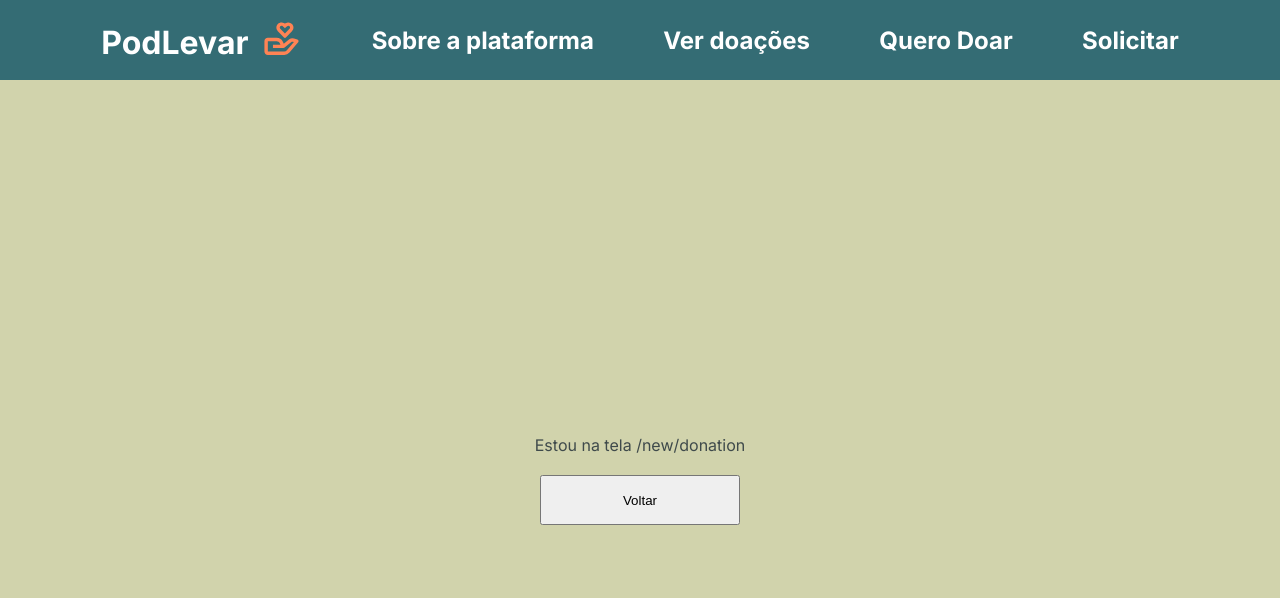
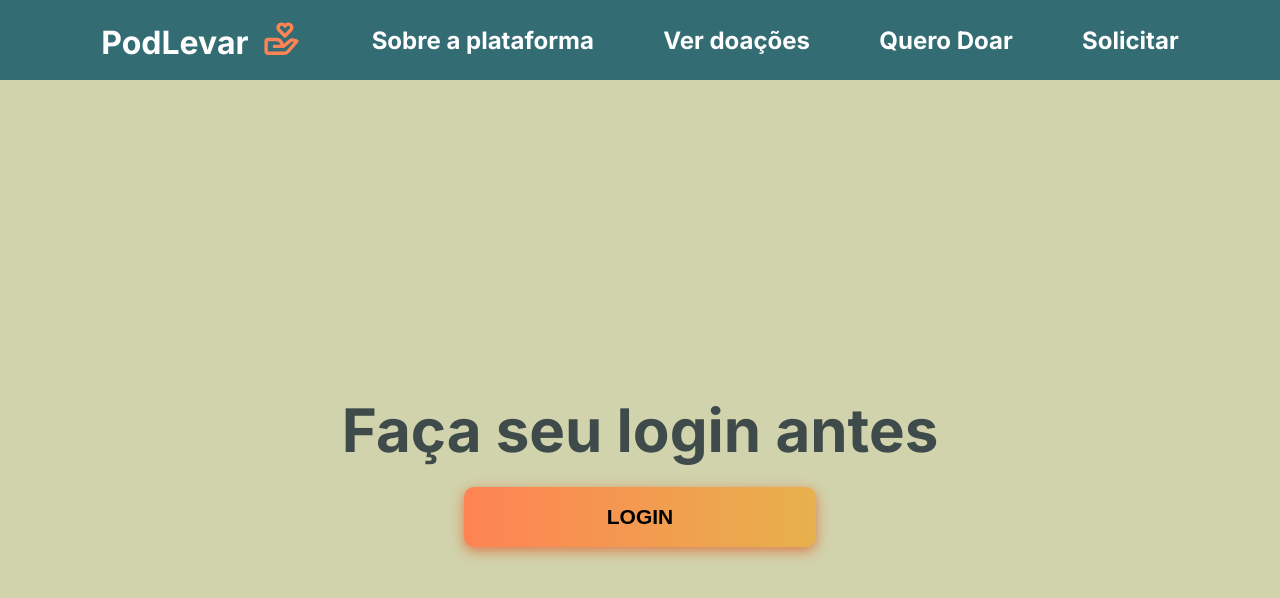
Before and after one commit to oigorholanda/PodLevar-SPA, a Next.js app: page /new/donation in a window 1280 px wide. Shown: the top 598 px of the page. Built offline with nearby package versions, Linux system fonts and the light colour scheme.

Commit message:
feat: login redirect

```diff
--- a/app/about/email/page.js
+++ b/app/about/email/page.js
@@ -2,11 +2,12 @@
 
 import Link from 'next/link'
 import { styled } from 'styled-components'
+import {notFound } from 'next/navigation'
 
 export default function Email() {
    return (
       <Link href="/">
-         <Back>Mail me</Back>
+        {notFound()}
       </Link>
    )
 }
--- /dev/null
+++ b/app/components/Button.js
@@ -0,0 +1,24 @@
+import { color1, color12, color18, color14, color2, color3, color6, color10, color15, color20 } from "@/constants/colors";
+import { styled } from "styled-components";
+
+export default styled.button`
+    background-image: linear-gradient(to right, ${color12}, ${color1}, ${color14}, ${color12});
+    background-size: 300% 100%;
+    width: 50%;
+    height: 40px;
+    box-shadow: 0 4px 13px 0 rgba(229, 66, 10, 0.6);
+    color: black;
+    border: none;
+	border-radius: 10px;
+	text-transform: uppercase;
+	font-size: 0.35em;
+    font-weight: 600;
+    margin: 20px;
+    cursor: pointer;
+    transition: all 0.4s ease-in-out;
+	&:hover {
+        color: rgb(8, 54, 54);
+        transition: all .4s ease-in-out;
+        background-position: 110% 0;
+    }
+`
--- /dev/null
+++ b/app/components/Page.js
@@ -0,0 +1,26 @@
+import styled from 'styled-components';
+
+export default styled.div`
+  background: ${props => props.background};
+  background-size: cover;
+  min-height: 100vh;
+  width: 100%;
+  padding: 20px;
+  display: flex;
+  justify-content: center;
+  align-items: center;
+  flex-direction: column;
+  font-size: 40px;
+
+  & > *:not(:last-child) {
+    margin-bottom: 24px;
+  }
+
+  & > * {
+    text-align: center;
+  }
+
+  @media (max-width: 600px) {
+    padding: 0;
+  }
+`;
--- a/app/constants/colors.js
+++ b/app/constants/colors.js
@@ -21,30 +21,8 @@ export const color18 = '#3f4a4b'
 export const color19 = '#aaaaaa'
 export const color20 = '#dcdcdc'
 
-// Paleta Azul Suave:
-// Primária: #3D6FD9
-// Secundária: #85A9F0
-// Destaque: #F0C985
-// Neutro 1: #E0E8F5
-// Neutro 2: #F5F7FA
-
-// Paleta Verde Natural:
-// Primária: #42A97A
-// Secundária: #85D6AF
-// Destaque: #F0E685
-// Neutro 1: #E0F5D8
-// Neutro 2: #F5FAF2
-
-// Paleta Laranja Aconchegante:
-// Primária: #E76A29
-// Secundária: #FFA966
-// Destaque: #F0D985
-// Neutro 1: #F5E5D8
-// Neutro 2: #FAF2F0
-
-
-export const color21 = ''
-export const color22 = ''
-export const color23 = ''
-export const color24 = ''
-export const color25 = ''
+export const color21 = '#3D6FD9'
+export const color22 = '#85A9F0'
+export const color23 = '#F0C985'
+export const color24 = '#E0E8F5'
+export const color25 = '#F5F7FA'
--- a/app/new/donation/page.js
+++ b/app/new/donation/page.js
@@ -1,31 +1,40 @@
 'use client'
 
-import Header from "@/components/Header"
-import { color17, color18 } from "@/constants/colors"
-import { usePathname, useRouter } from "next/navigation"
-import { styled } from "styled-components"
+import Button from '@/components/Button'
+import Header from '@/components/Header'
+import Page from '@/components/Page'
+import { color17, color18 } from '@/constants/colors'
+import { usePathname, useRouter } from 'next/navigation'
+import { useState } from 'react'
+import { styled } from 'styled-components'
 
 export default function About() {
+   const [logged, setLogged] = useState(true)
    const router = useRouter()
    const path = usePathname()
 
-    return(
+   return (
       <>
-        <Header/>
-        <Container >
-    Estou na tela {path}
-    <Back onClick={() => router.push('/')}>Voltar</Back>
-    </Container></>
+         <Header />
+         <Container>
+            {/* Estou na tela {path}
+            <Back onClick={() => router.push('/')}>Voltar</Back> */}
+            {logged && (
+               <h2>
+                  Faça seu login antes
+                  <GoToLogin onClick={() => router.push('/login')}>Login</GoToLogin>
+               </h2>
+            )}
+         </Container>
+      </>
    )
 }
-const Container = styled.div`
+const Container = styled(Page)`
    background-color: ${color17};
-    height: 100vh;
-    display: flex;
-    align-items: center;
-    justify-content: center;
-    flex-direction: column;
-    color:${color18}
+   color: ${color18};
+`
+const GoToLogin = styled(Button)`
+   height: 60px;
 `
 
 const Back = styled.button`
```
Also changed, not shown: app/new/request/page.js (+12 -15 lines), app/components/Footer.js (added). Lines whose indentation alone changed are shown as unchanged.
